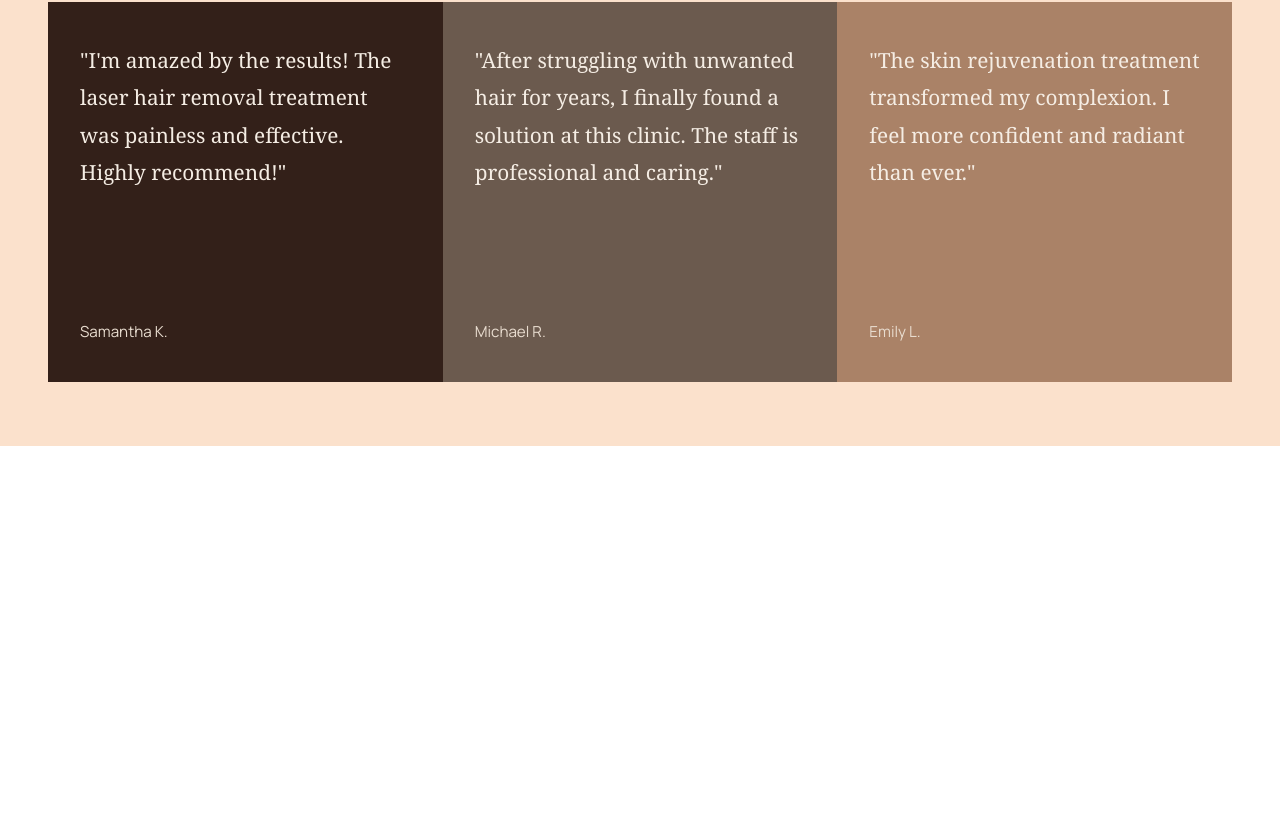
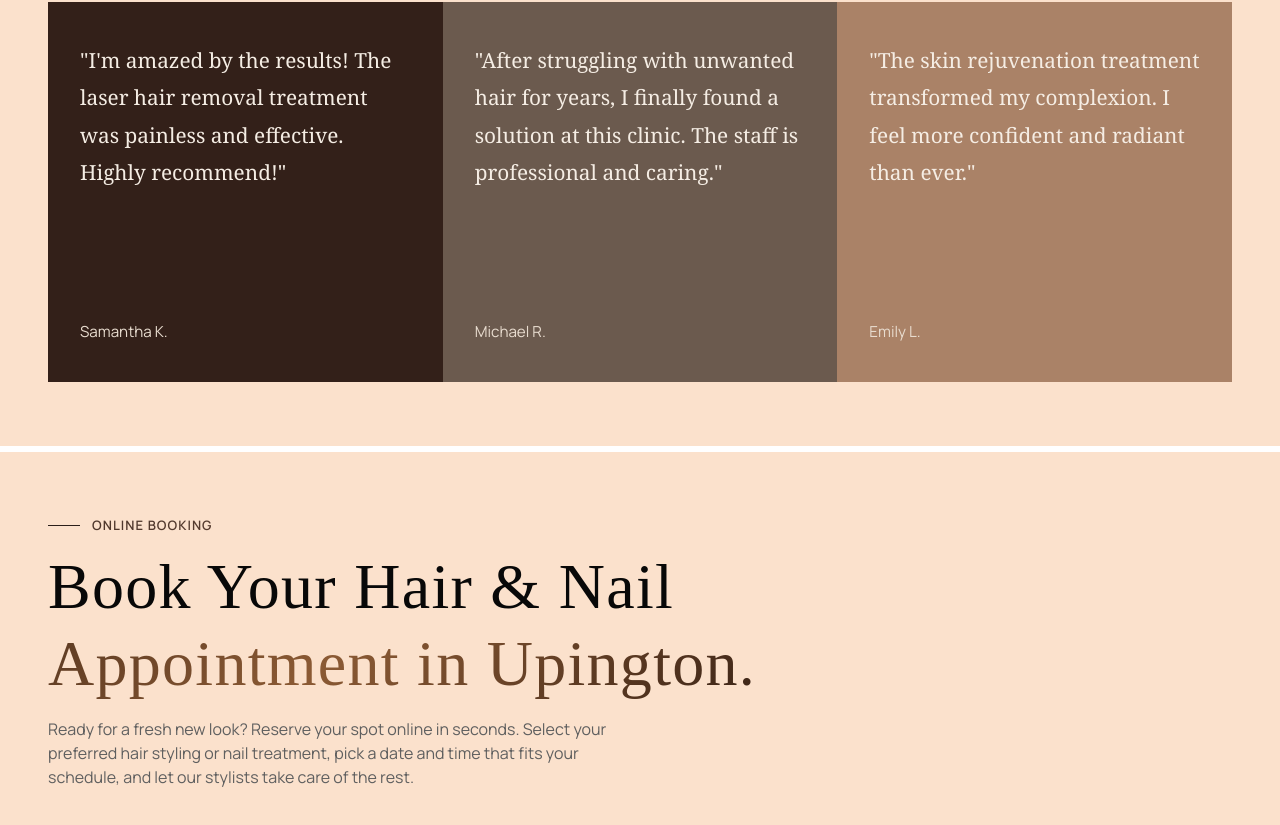
Before and after one commit to Ashton607/salon, a React (Vite) app: page / in a window 1280 px wide. Shown: the part 3151-3976 px from the top of the page. Before the commit the page ends 3597 px from the top, so only its background shows below. Built offline with nearby package versions, Linux system fonts and the light colour scheme.

Commit message:
Added: booking page

```diff
--- a/src/App.jsx
+++ b/src/App.jsx
@@ -7,6 +7,7 @@ import Services from './components/services/Services';
 import AboutUs from './components/about/AboutUs';
 import Team from './components/team/Team';
 import Testimonials from './components/testimonial/Testimonials';
+import Booking from './components/booking/Booking';
 
 
 
@@ -26,6 +27,7 @@ useEffect(() => {
     <Hero/>
     <Services/>
     <Testimonials/>
+    <Booking/>
     </>
   )
 }
--- /dev/null
+++ b/src/components/booking/Booking.css
@@ -0,0 +1,59 @@
+.Booking{
+  padding: 4rem 3rem;
+  display: flex;
+  flex-direction: column;
+  margin-top: 0.5%;
+  width: 100%;
+  background-color: #FBE1CC;
+}
+.booking-content{
+  display: flex;
+  flex-direction: column;
+  gap: 1rem;
+}
+.booking-badge{
+  display: flex;
+  align-items: center;
+  gap: 12px;
+  font-size: 13px;
+  font-weight: 600;
+  letter-spacing: 0.08em;
+  text-transform: uppercase;
+  background: linear-gradient(135deg, #4A342A 0%, #6B4A38 40%, #2B1F1A 100%);
+  -webkit-background-clip: text;
+  -webkit-text-fill-color: transparent;
+  background-clip: text;
+  white-space: nowrap;
+}
+.booking-badge::before {
+  content: '';
+  flex-shrink: 0;
+  width: 32px;
+  height: 1px;
+  background-color: #2B1F1A ;
+}
+.booking-title{
+  font-size: clamp(2.8rem, 6vw, 4rem);
+  font-weight: 400;
+  line-height: 1.15;
+  color: #080808;
+  margin: 0;
+  letter-spacing: 0.02em;
+}
+.booking-title .line1 {
+  display: block;
+  color: #080808;
+}
+.booking-title .line2 {
+  background: linear-gradient(135deg, #5C3A22 0%, #8B5A34 40%, #3D2517 100%);
+  -webkit-background-clip: text;
+  -webkit-text-fill-color: transparent;
+  background-clip: text;
+}
+.booking-subtitle{
+  font-size: 1rem;
+  font-weight: 400;
+  line-height: 1.5;
+  color: #5f5f5f;
+  width: 50%;
+}
--- /dev/null
+++ b/src/components/booking/Booking.jsx
@@ -0,0 +1,21 @@
+import React from 'react'
+import './Booking.css'
+
+const Booking = () => {
+  return (
+    <div className='Booking' id='booking'>
+    <div className="booking-content">
+    <span className="booking-badge">online booking</span>
+    <h1 className="booking-title">
+        <span className="line1">Book Your Hair & Nail</span>
+        <span className="line2">Appointment in Upington.</span>
+    </h1>
+    <p className="booking-subtitle">Ready for a fresh new look? Reserve your spot online in seconds. Select your preferred
+        hair styling or nail treatment, pick a date and time that fits your schedule, and let
+        our stylists take care of the rest.</p>
+    </div>
+    </div>
+  )
+}
+
+export default Booking
--- a/src/components/nav/Navbar.jsx
+++ b/src/components/nav/Navbar.jsx
@@ -40,7 +40,7 @@ useEffect(() => {
         <RouterLink to="/about" onClick={() => setMenuOpen(false)}>About Us</RouterLink>
         </li>
         <li>
-        <span onClick={() => handleNavClick('services')}>Book Online</span>
+        <span onClick={() => handleNavClick('booking')}>Book Online</span>
         </li>
         <li>
         <span onClick={() => handleNavClick('contact')}>Contact</span>
```
